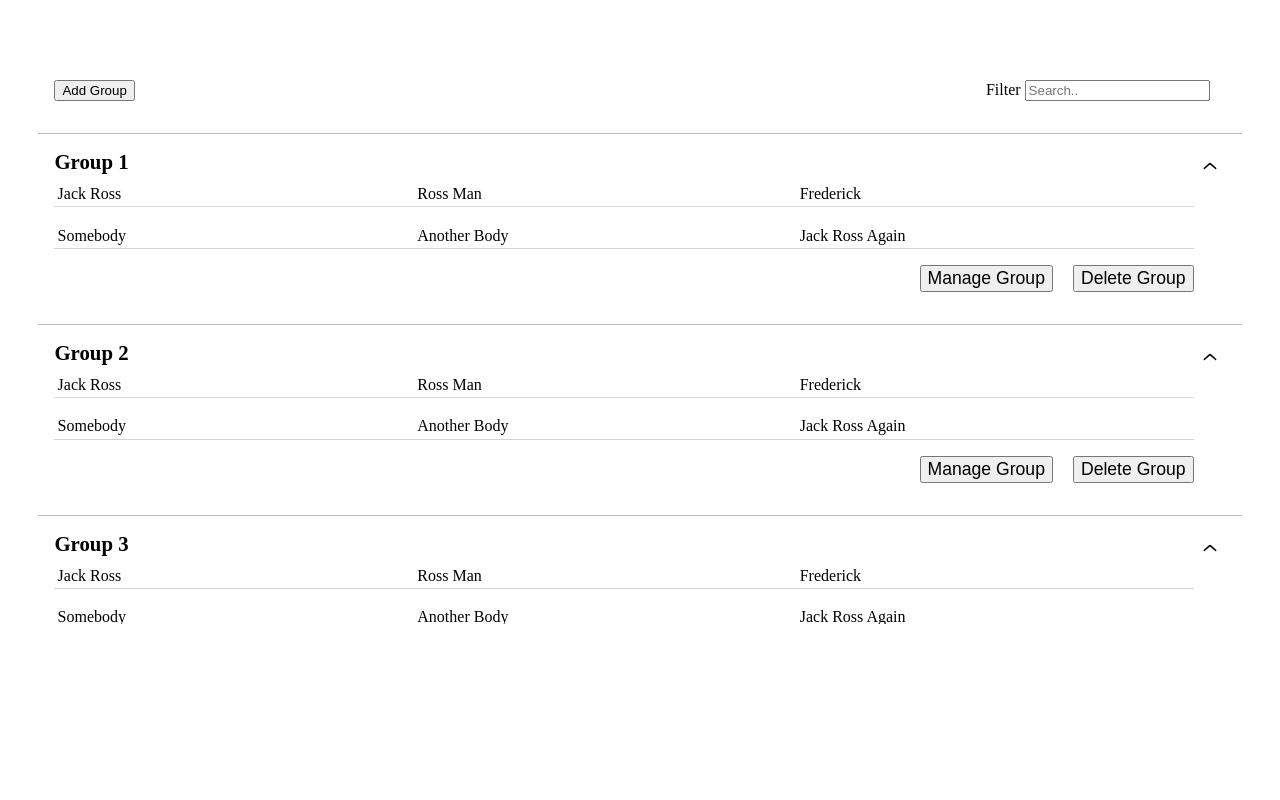
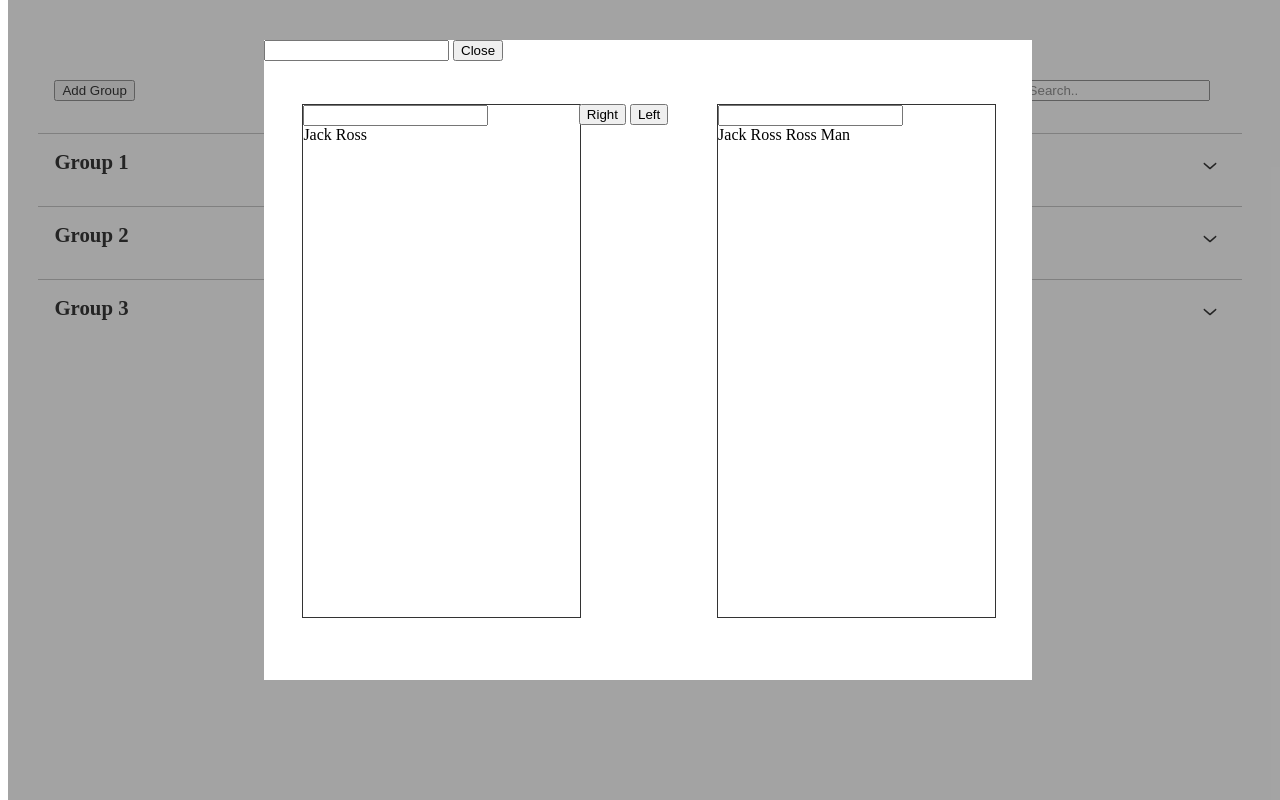
Before and after one commit to KyleHaarhoff/CaRe_Group36, a PHP site: page /therapist/groups/groups.php in a window 1280 px wide. Shown: the part 88-888 px from the top of the page. Before the commit the page ends 712 px from the top, so only its background shows below. Run offline with PHP 8.4, Linux system fonts and the light colour scheme.

Commit message:
Initial management for groups

```diff
--- a/therapist/groups/groups.css
+++ b/therapist/groups/groups.css
@@ -8,8 +8,25 @@
     top: 50%;
     margin-top: -15.5rem;
     left:3%;
+}
+.groupListContainer{
     overflow-y: scroll;
+    height:30rem;
 }
+.groupListContainer::-webkit-scrollbar{
+    width:0.4vw;
+}
+
+.groupListContainer::-webkit-scrollbar-thumb{
+    background-color: #333;
+    border-radius: 10px;
+}
+.groupListContainer::-webkit-scrollbar-track{
+    border-radius: 10px;
+    margin-block: 1rem;
+}
+
+
 .listControlContainer{
     padding: 1rem;
 
@@ -54,3 +71,46 @@
     margin-left: 1rem;
     margin-top: 0.5rem;
 }
+
+.dropdownContent{
+    display: none;
+}
+
+
+.cover{
+    background-color: rgb(73, 73, 73, 0.5);
+    width: 100%;
+    height: 100%;
+    position: absolute;
+}
+
+.groupManagementContainer{
+    position: absolute;
+    background-color: white;
+    width: 60vw;
+    left:50%;
+    margin-left: -30vw;
+    height: 80vh;
+    margin-top: 5vh;
+}
+
+.groupManagementContent{
+    position: absolute;
+    display: grid;
+    grid-template-columns: 40% 20% 40%;
+    height: 80%;
+    top:10%;
+    width: 90%;
+    left: 5%;
+}
+.groupPatientsContainer{
+    border: 1px solid #333;
+    width: 100%;
+    height: 100%;
+}
+.allPatientsContainer{
+    border: 1px solid #333;
+    width: 100%;
+    height: 100%;
+
+}
--- a/therapist/groups/groups.js
+++ b/therapist/groups/groups.js
@@ -0,0 +1,15 @@
+
+//function to toggle visibility of group content
+function toggleDropdown(icon, contentID){
+    contentList = document.getElementById(contentID)
+
+    if(icon.classList.contains("vInvert")){
+        //if the icon is inverted the dropdown is open, close it
+        icon.classList.remove("vInvert")
+        contentList.style.display = 'none';
+    }
+    else{
+        icon.classList.add("vInvert")
+        contentList.style.display = 'block';
+    }
+}
--- a/therapist/groups/groups.php
+++ b/therapist/groups/groups.php
@@ -15,7 +15,7 @@
     <header>
         <?php include "../../common/navbar/navbar.php"; ?>
     </header>
-    <body>
+    <main>
         <div class="groupComponentContainer shadow rounded">
             <div class="listControlContainer">
                 <button class="careButton">Add Group</button>
@@ -29,9 +29,10 @@
                     <div class="groupControl">
                         <span class="groupTitle">Group 1</span>
                         <span>
-                            <img class="dropdownIcon vInvert" src="<?= $base_url ?>assets/images/dropdown.svg">
+                            <img class="dropdownIcon" src="<?= $base_url ?>assets/images/dropdown.svg"  onclick="toggleDropdown(this, 'group1ContentList')">
                         </span>
                     </div>
+                        <div class="dropdownContent" id="group1ContentList">
                             <div class="patientList">
                                 <span>Jack Ross</span>
                                 <span>Ross Man</span>
@@ -45,13 +46,15 @@
                                 <button class="careButton">Delete Group</button>
                             </div>
                         </div>
+                </div>
                 <div class="groupContainer" data-groupID="">
                     <div class="groupControl">
                         <span class="groupTitle">Group 2</span>
                         <span>
-                            <img class="dropdownIcon vInvert" src="<?= $base_url ?>assets/images/dropdown.svg">
+                            <img class="dropdownIcon" src="<?= $base_url ?>assets/images/dropdown.svg" onclick="toggleDropdown(this, 'group2ContentList')">
                         </span>
                     </div>
+                        <div class="dropdownContent" id="group2ContentList">
                             <div class="patientList">
                                 <span>Jack Ross</span>
                                 <span>Ross Man</span>
@@ -65,13 +68,15 @@
                                 <button class="careButton">Delete Group</button>
                             </div>
                         </div>
+                </div>
                 <div class="groupContainer" data-groupID="">
                     <div class="groupControl">
                         <span class="groupTitle">Group 3</span>
                         <span>
-                            <img class="dropdownIcon vInvert" src="<?= $base_url ?>assets/images/dropdown.svg">
+                            <img class="dropdownIcon" src="<?= $base_url ?>assets/images/dropdown.svg" onclick="toggleDropdown(this, 'group3ContentList')">
                         </span>
                     </div>
+                        <div class="dropdownContent" id="group3ContentList">
                             <div class="patientList">
                                 <span>Jack Ross</span>
                                 <span>Ross Man</span>
@@ -87,6 +92,40 @@
                         </div>
                 </div>
             </div>
-    </body>
+        </div>
+
+        <div class="cover">
+            <div class="groupManagementContainer shadow rounded">
+                <div class="managementTitleContainer">
+                    <input type="text">
+                    <button>Close</button>
+                </div>
+                <div class="groupManagementContent">
+                    <div class="groupPatientsContainer rounded">
+                        <div class = "groupPatientsControls">
+                            <input type="text">
+                        </div>
+                        <div class="groupPatientList">
+                            <span>Jack Ross</span>
+                        </div>
+                    </div>
+                    <div class="movePatientButtonsContainer">
+                        <button>Right</button>
+                        <button>Left</button>
+                    </div>
+                    <div class="allPatientsContainer rounded">
+                        <div class = "allPatientsControls">
+                            <input type="text">
+                        </div>
+                        <div class="allPatientList">
+                            <span>Jack Ross</span>
+                            <span>Ross Man</span>
+                        </div>
+                    </div>
+                </div>
+            </div>
+        </div>
+    </main>
+    <script src="<?= $base_url ?>/therapist/groups/groups.js"></script>
 </body>
 </html>
```
Lines whose indentation alone changed are shown as unchanged.
